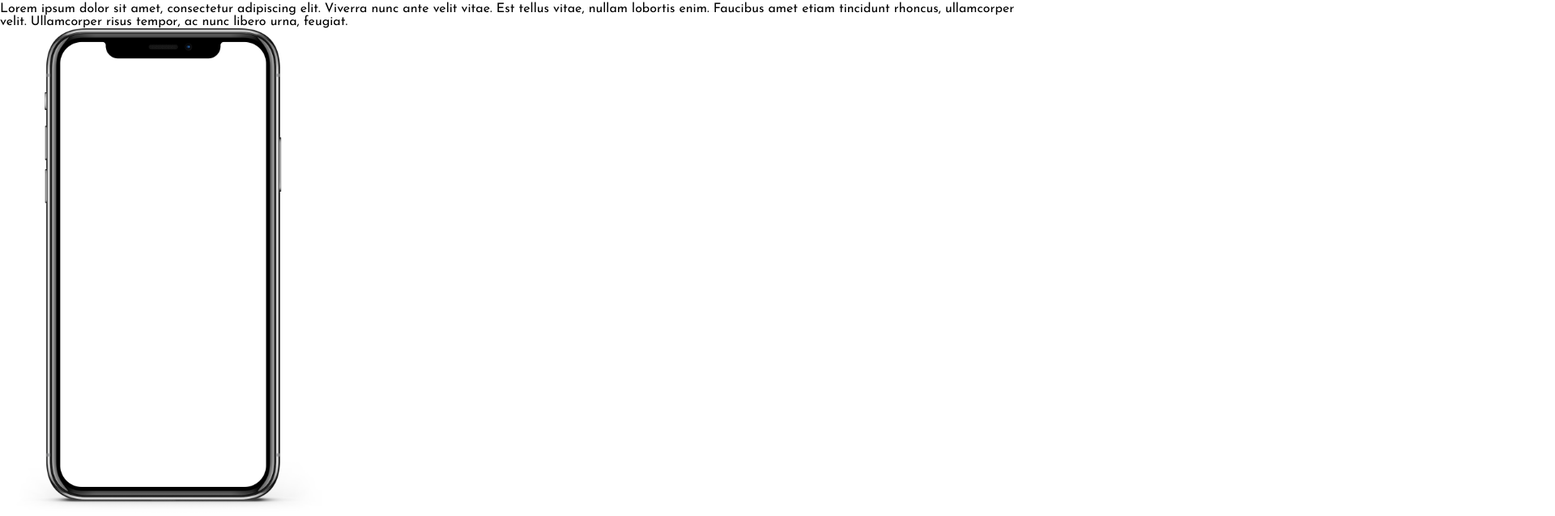
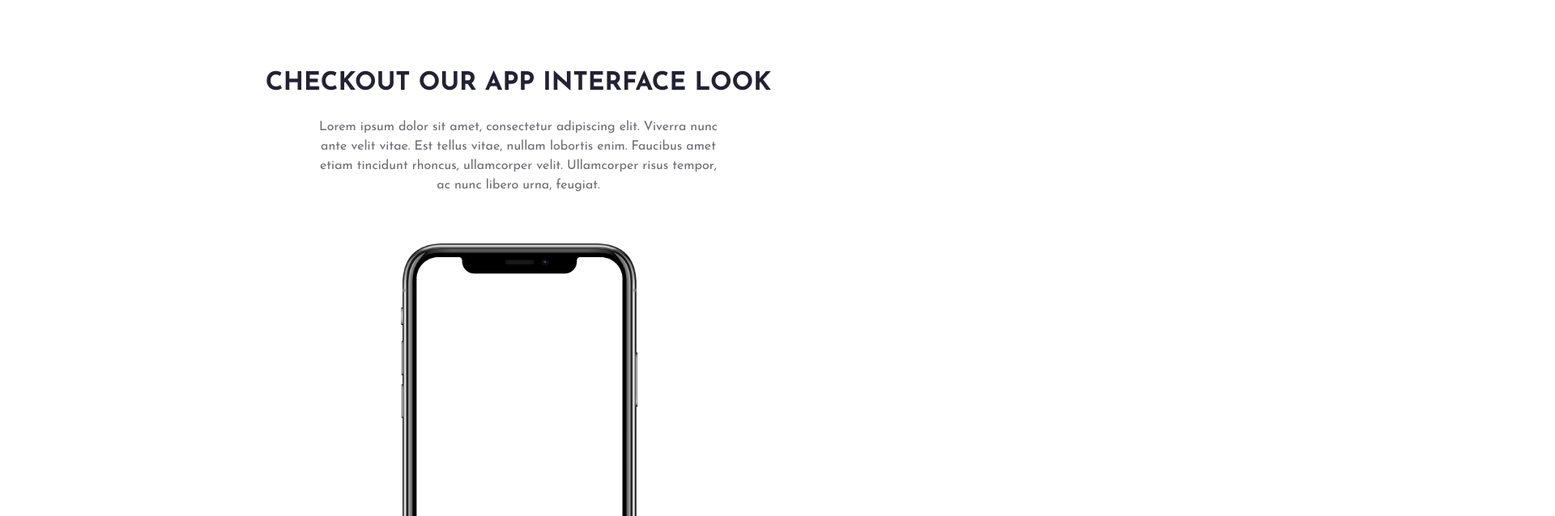
Before and after one commit to ikharkova/mobile-app, a plain HTML site: page index.html in a window 1280 px wide. Shown: the part 4138-4776 px from the top of the page at 81% size, 1920 px wide, since content can reach past the window. Drawn offline with Linux system fonts and the light colour scheme.

Commit message:
Added classes to html carousel and metrics. Added css styles to carousel

```diff
--- /dev/null
+++ b/css/carousel.css
@@ -0,0 +1,65 @@
+.carousel {
+    padding-top: 60px;
+    margin-bottom: 60px;
+}
+.carousel__header {
+    display: flex;
+    flex-direction: column;
+    align-items: center;
+}
+.carousel__header-title {
+    text-align: center;
+    font-weight: 600;
+    font-size: 25px;
+    line-height: 37px;
+    color: var(--title-color);
+    text-transform: uppercase;
+    margin-bottom: 18px;
+}
+.carousel__header-text {
+    padding: 0 20px;
+    font-weight: 400;
+    font-size: 16px;
+    line-height: 24px;
+    text-align: center;
+    color: var(--text-color);
+    margin-bottom: 40px;
+}
+.carousel__frame {
+    display: flex;
+    justify-content: center;
+}
+.carousel__fram-picture {
+    max-width: 100%;
+}
+
+/* Tablet */
+@media screen and (min-width: 768px) {
+    .carousel {
+        padding-top: 120px;
+        margin-bottom: 120px;
+    }
+    .carousel__header-title {
+        font-weight: 700;
+        font-size: 31.25px;
+    }
+    .carousel__header-text {
+        padding: 0 103px;
+        margin-bottom: 60px;
+    }
+}
+
+/* Laptop */
+
+@media screen and (min-width: 1152px) {
+    .line-break {
+        display: none;
+    }
+
+    .carousel__header-title {
+        margin-bottom: 23px;
+    }
+    .carousel__header-text {
+        padding: 0 330px;
+    }
+}
--- a/css/index.css
+++ b/css/index.css
@@ -3,3 +3,4 @@
 @import './header.css';
 @import './about-app.css';
 @import './features.css';
+@import './carousel.css';
--- a/index.html
+++ b/index.html
@@ -145,53 +145,55 @@
                 </div>
             </div>
         </section>
-        <section>
-            <div>
-                <h2>Checkout Our App Interface Look</h2>
-                <p>Lorem ipsum dolor sit amet, consectetur adipiscing elit. Viverra nunc ante velit vitae. Est tellus vitae, nullam lobortis enim. Faucibus amet etiam tincidunt rhoncus, ullamcorper velit. Ullamcorper risus tempor, ac nunc libero urna, feugiat.</p>
-            </div>
-            <div>
-                <div>
-                    <img src="img/pictures/frame-phone.png" alt="frame photo" width="400">
+        <section class="carousel">
+            <div class="container">
+                <div class="carousel__header">
+                    <h2 class="carousel__header-title">Checkout Our <br class="line-break">App Interface Look</h2>
+                    <p class="carousel__header-text">Lorem ipsum dolor sit amet, consectetur adipiscing elit. Viverra nunc ante velit vitae. Est tellus vitae, nullam lobortis enim. Faucibus amet etiam tincidunt rhoncus, ullamcorper velit. Ullamcorper risus tempor, ac nunc libero urna, feugiat.</p>
                 </div>
-                <div>
-                    <img src="img/pictures/app-inretface-slidel-1.png" alt="interface-slider">
-                    <img src="img/pictures/app-inretface-slidel-2.png" alt="interface-slider">
-                    <img src="img/pictures/interface-app.png" alt="interface-slider">
-                    <img src="img/pictures/app-inretface-slidel-4.png" alt="interface-slider">
-                    <img src="img/pictures/app-inretface-slidel-5.png" alt="interface-slider">
+                <div class="carousel__body">
+                    <div class="carousel__frame">
+                        <img class="carousel__fram-picture" src="img/pictures/frame-phone.png" alt="frame photo" width="400">
+                    </div>
+                    <!-- <div" class="carousel__block">
+                        <img class="carousel__block-picture" src="img/pictures/app-inretface-slidel-1.png" alt="interface-slider">
+                        <img class="carousel__block-picture" src="img/pictures/app-inretface-slidel-2.png" alt="interface-slider">
+                        <img class="carousel__block-picture" src="img/pictures/interface-app.png" alt="interface-slider">
+                        <img class="carousel__block-picture" src="img/pictures/app-inretface-slidel-4.png" alt="interface-slider">
+                        <img class="carousel__block-picture" src="img/pictures/app-inretface-slidel-5.png" alt="interface-slider">
+                    </div> -->
                 </div>
             </div>
         </section>
-        <section>
-            <div>
-                <div>
-                    <h2>Download App Now</h2>
-                    <p>Lorem ipsum dolor sit amet, consectetur adipiscing elit. Viverra nunc ante velit vitae. Est tellus vitae, nullam lobortis enim. Faucibus amet etiam tincidunt rhoncus, ullamcorper velit. Ullamcorper risus tempor, ac nunc libero urna, feugiat.</p>
+        <section class="metrics">
+            <div class="metrics__information">
+                <div class="metrics__header">
+                    <h2 class="metrics__header-title">Download App Now</h2>
+                    <p class="metrics__header-text">Lorem ipsum dolor sit amet, consectetur adipiscing elit. Viverra nunc ante velit vitae. Est tellus vitae, nullam lobortis enim. Faucibus amet etiam tincidunt rhoncus, ullamcorper velit. Ullamcorper risus tempor, ac nunc libero urna, feugiat.</p>
                 </div>
-                <div>
-                    <a href="#"><img src="img/icons/google.play-icon.png" alt=""></a>
-                    <a href="#"><img src="img/icons/app.store-icon.png" alt=""></a>
+                <div class="metrics__download">
+                    <a class="metrics__download-google" href="#"><img src="img/icons/google-play-icon.png" alt=""></a>
+                    <a class="metrics__download-apple" href="#"><img src="img/icons/app-store-icon.svg" alt=""></a>
                 </div>
-                <div>
-                    <div>
+                <div class="metrics__information-block">
+                    <div class="metrics__block-item">
                         <img src="img/icons/download-icon.png" alt="download icon">
                         <span>59865</span>
                         <span>Download</span>
                     </div>
-                    <div>
+                    <div class="metrics__block-item">
                         <img src="img/icons/like-icon.png" alt="like-icon">
                         <span>29852</span>
                         <span>Like</span>
                     </div>
-                    <div>
+                    <div class="metrics__block-item">
                         <img src="img/icons/star-icon.png" alt="star-icon">
                         <span>1500</span>
                         <span>5 star rating</span>
                     </div>
                 </div>
             </div>
-            <div>
+            <div class="metrics__picture">
                 <img src="img/pictures/two-iphone.png" alt="">
             </div>
         </section>
```
